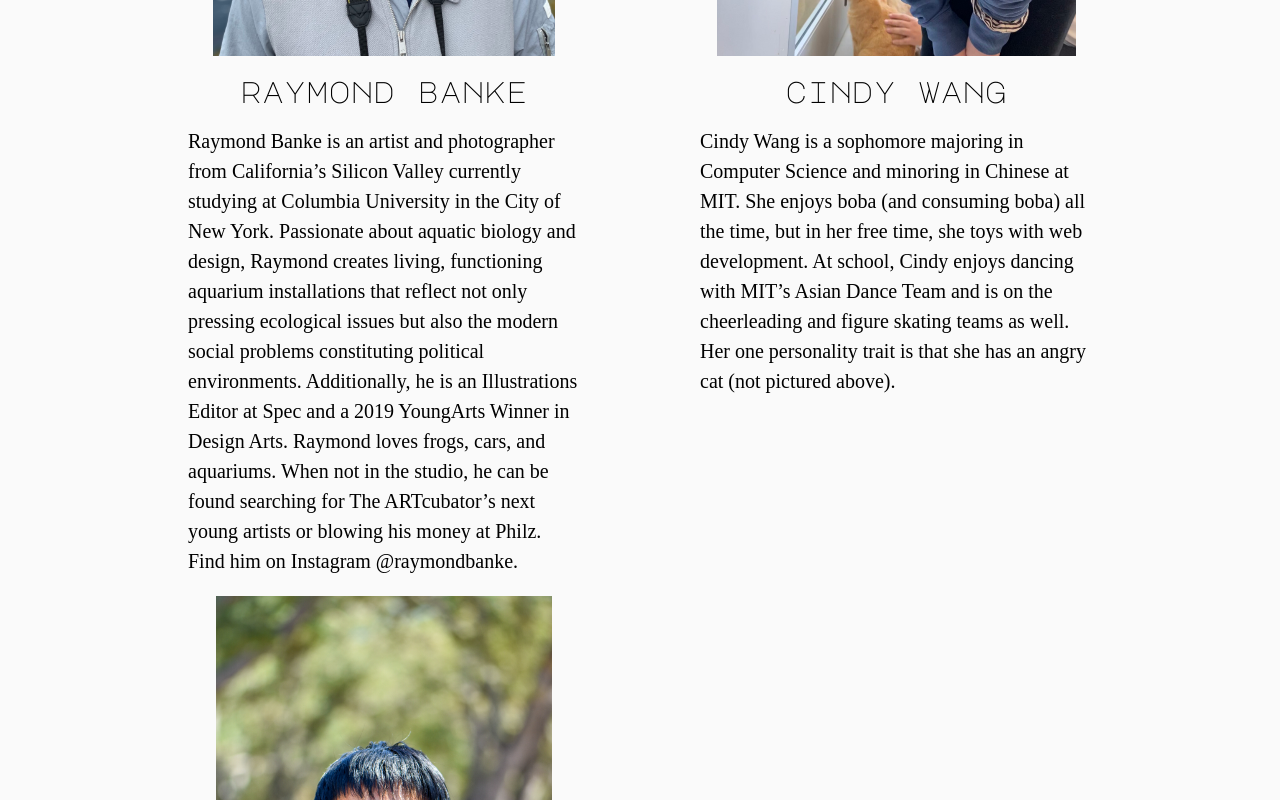
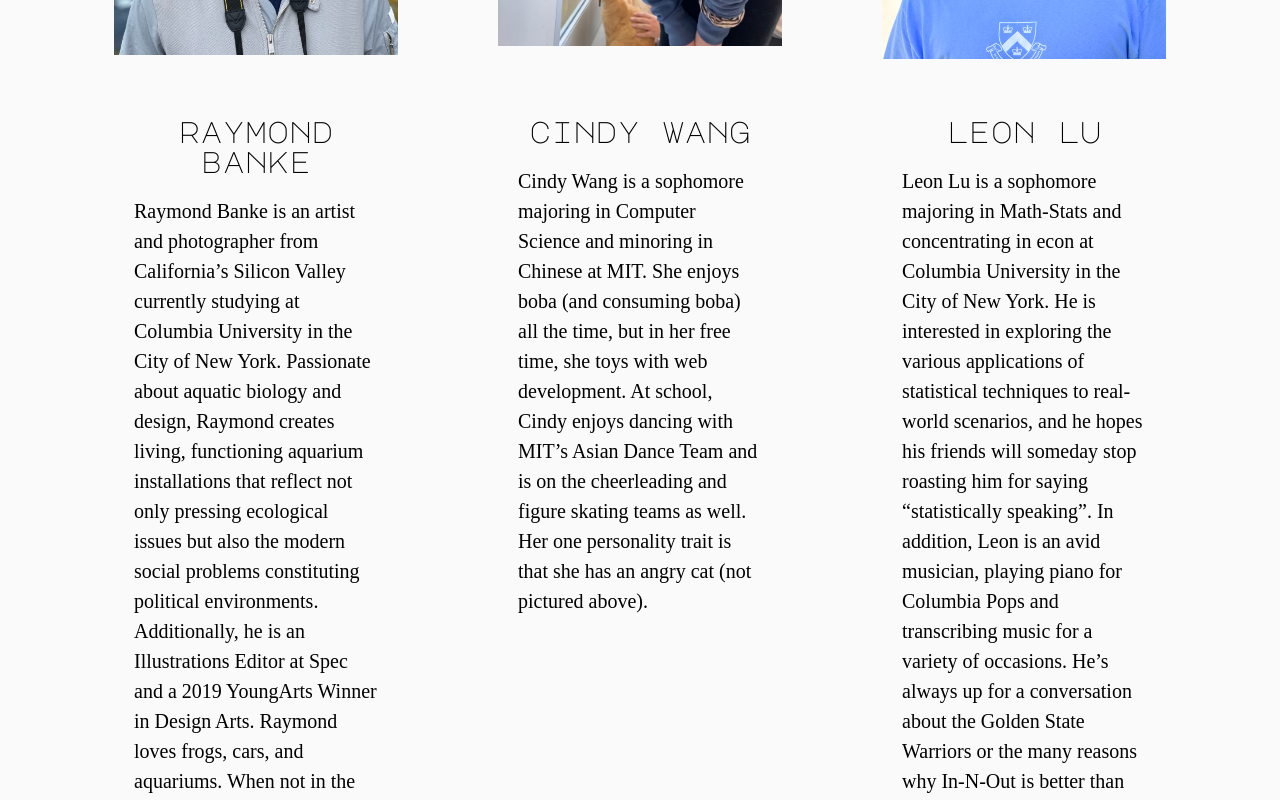
Before and after one commit to cindy-x-wang/the-artcubator, a React app: page /aboutus in a window 1280 px wide. Shown: the part 820-1620 px from the top of the page. Built offline with nearby package versions, Linux system fonts and the light colour scheme; no server answers; the HTML template or start-up script is replaced by a standard one; a web font is replaced by a local one.

Commit message:
added fishoutofwater and increased space on aboutus

```diff
--- a/client/src/components/App.js
+++ b/client/src/components/App.js
@@ -128,6 +128,8 @@
         return inthejungleinkpen;
       case 'inthejunglecp':
         return inthejunglecp;
+      case 'fishoutofwater':
+        return fishoutofwater;
       case 'eden':
         return eden;
       case 'passageoftime':
--- a/client/src/components/pages/AboutUs.css
+++ b/client/src/components/pages/AboutUs.css
@@ -30,8 +30,7 @@
 
 .founders-grid {
     display: grid;
-    width: 80vw;
-
+    width: 90vw;
     padding-top: 50px;
 
     align-self: center;
@@ -41,7 +40,7 @@
  }
 
 .idiot-container {
-    padding: 10px;
+    padding: 50px;
 }
 
 .idiot-image-container-cindy {
@@ -81,7 +80,7 @@
 }
 
 .idiot-description {
-    margin: 20px 50px 0px 50px;
+    margin: 20px 20px 0px 20px;
 
     font-family: Manuale;
     font-style: normal;
--- a/client/src/components/pages/art/allArt.js
+++ b/client/src/components/pages/art/allArt.js
@@ -197,6 +197,15 @@
       "artMedium": "acrylic",
     },
     {
+      "artName": "Fish out of Water",
+      "artistName": "Katrina Liou",
+      "artImage": "fishoutofwater",
+      "link": "fishoutofwater",
+      "portrait": true,
+      "artDescription": "",
+      "artMedium": "gouache, watercolor",
+    },
+    {
       "artName": "Falling",
       "artistName": "Katrina Liou",
       "artImage": "falling",
```
